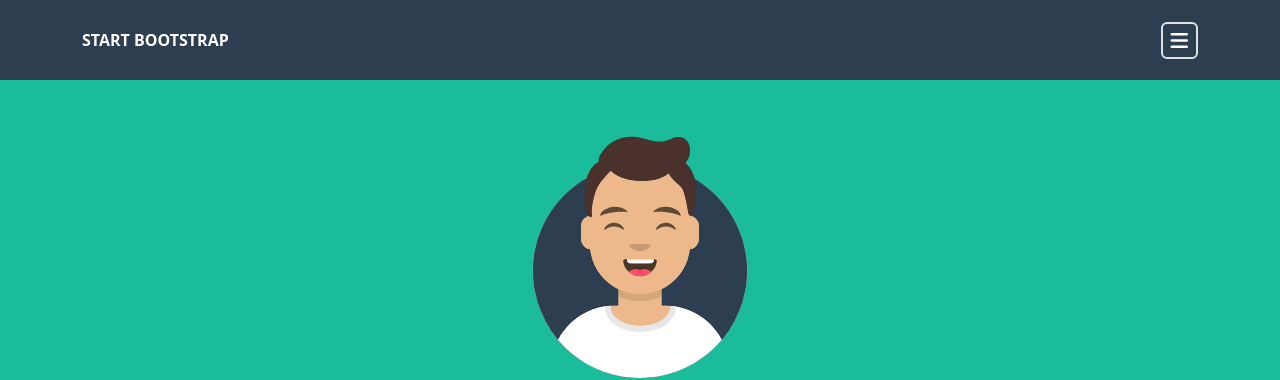
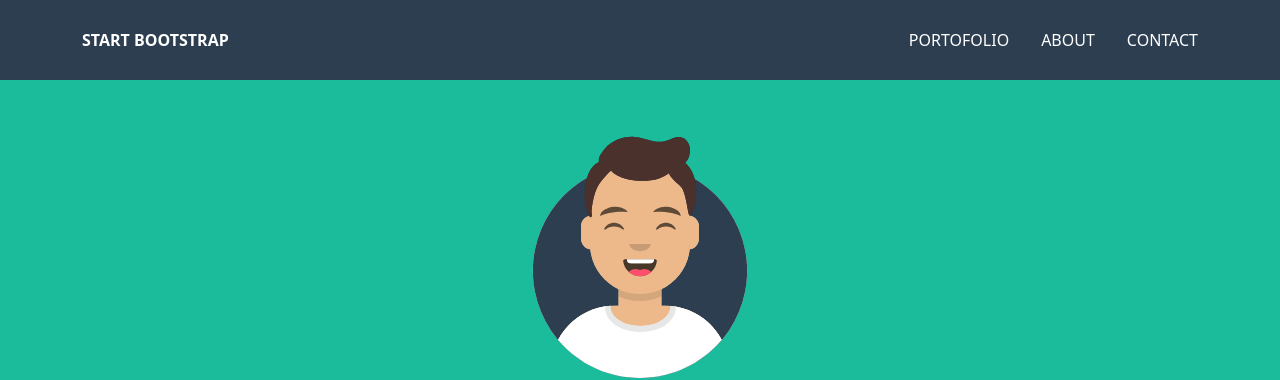
Before and after one commit to Chiaravalle04/html-css-bootstrap-freelancer, a plain HTML site: page index.html in a window 1280 px wide. Shown: the top 380 px of the page. Drawn offline with nearby package versions, Linux system fonts and the light colour scheme.

Commit message:
Esercizio Completato

```diff
--- a/index.html
+++ b/index.html
@@ -35,9 +35,39 @@
 
                         <nav>
 
-                            <ul class="m-0 p-0">
+                            <ul class="m-0 p-0 d-flex justify-content-end align-items-center">
 
-                                <li>
+                                <li class="d-none d-md-block">
+
+                                    <a class="text-decoration-none py-4 px-3 text-white" href="#second-section">
+
+                                        PORTOFOLIO
+
+                                    </a>
+
+                                </li>
+
+                                <li class="d-none d-md-block">
+
+                                    <a class="text-decoration-none py-4 px-3 text-white" href="#third-section">
+
+                                        ABOUT
+
+                                    </a>
+
+                                </li>
+
+                                <li class="d-none d-md-block">
+
+                                    <a class="text-decoration-none py-4 ps-3 text-white" href="#last-section">
+
+                                        CONTACT
+
+                                    </a>
+
+                                </li>
+
+                                <li class="d-md-none">
 
                                     <a href="#">
 
```
